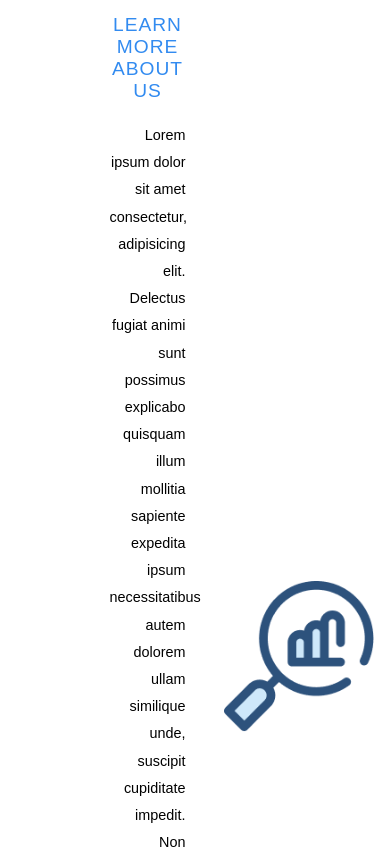
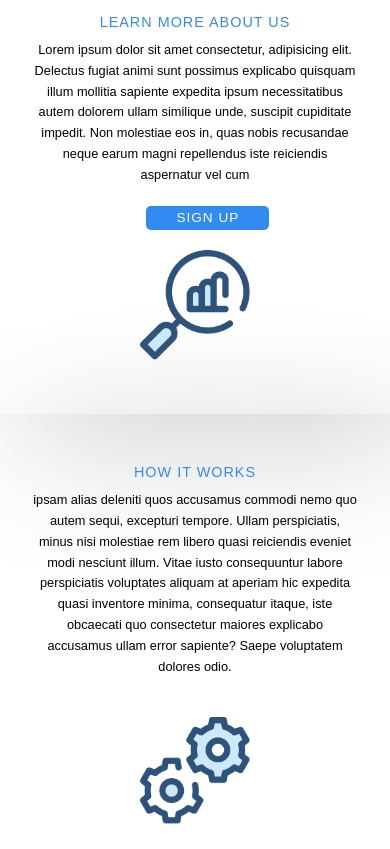
Before and after one commit to Akuchinyerenwa/InternCityHubClone2, a React (Vite) app: page / in a window 390 px wide. Shown: the part 940-1789 px from the top of the page. Built offline with nearby package versions, Linux system fonts and the light colour scheme.

Commit message:
Add media query decorations to the Info section on Info.css file

```diff
--- a/src/Components/Info.css
+++ b/src/Components/Info.css
@@ -77,3 +77,111 @@
 .info-lower-contents div img {
   margin-left: 40%;
 }
+
+@media (max-width: 840px) {
+  .info-upper-contents,
+  .info-lower-contents {
+    padding: 40px;
+  }
+
+  .info-upper-contents article,
+  .info-lower-contents article {
+    width: 45%;
+  }
+
+  .info-upper-contents article h4,
+  .info-lower-contents article h4 {
+    font-size: 1rem;
+    font-weight: 500;
+    margin-bottom: 15px;
+  }
+
+  .info-upper-contents article p,
+  .info-lower-contents article p {
+    font-size: 0.85rem;
+    line-height: 1.3rem;
+    margin-bottom: 25px;
+  }
+
+  .info-upper-contents article a {
+    font-size: 0.85rem;
+    line-height: 2.1rem;
+    padding: 0 30px;
+    margin-left: 45%;
+  }
+
+  .info-upper-contents div,
+  .info-lower-contents div {
+    width: 45%;
+  }
+
+  .info-upper-contents div img,
+  .info-lower-contents div img {
+    width: 120px;
+  }
+
+  .info-lower-contents div img {
+    margin-left: 35%;
+  }
+}
+
+@media (max-width: 580px) {
+  .info-upper-contents,
+  .info-lower-contents {
+    padding: 50px 15px;
+    justify-content: space-around;
+    align-items: center;
+  }
+
+  .info-upper-contents {
+    flex-direction: column;
+  }
+
+  .info-lower-contents {
+    flex-direction: column-reverse;
+  }
+
+  .info-upper-contents article,
+  .info-lower-contents article {
+    width: 90%;
+    margin-bottom: 20px;
+  }
+
+  .info-upper-contents article h4,
+  .info-lower-contents article h4 {
+    font-size: 0.9rem;
+    margin-bottom: 10px;
+    text-align: center;
+  }
+
+  .info-upper-contents article p,
+  .info-lower-contents article p {
+    font-size: 0.8rem;
+    margin-bottom: 20px;
+    text-align: center;
+  }
+
+  .info-upper-contents article a {
+    line-height: 1.5rem;
+    letter-spacing: 1px;
+    margin-left: 35%;
+  }
+
+  .info-upper-contents div,
+  .info-lower-contents div {
+    width: fit-content;
+  }
+
+  .info-upper-contents div img,
+  .info-lower-contents div img {
+    width: 110px;
+  }
+
+  .info-upper-contents div img {
+    margin-left: 0;
+  }
+
+  .info-lower-contents div img {
+    margin-left: 0;
+  }
+}
```
